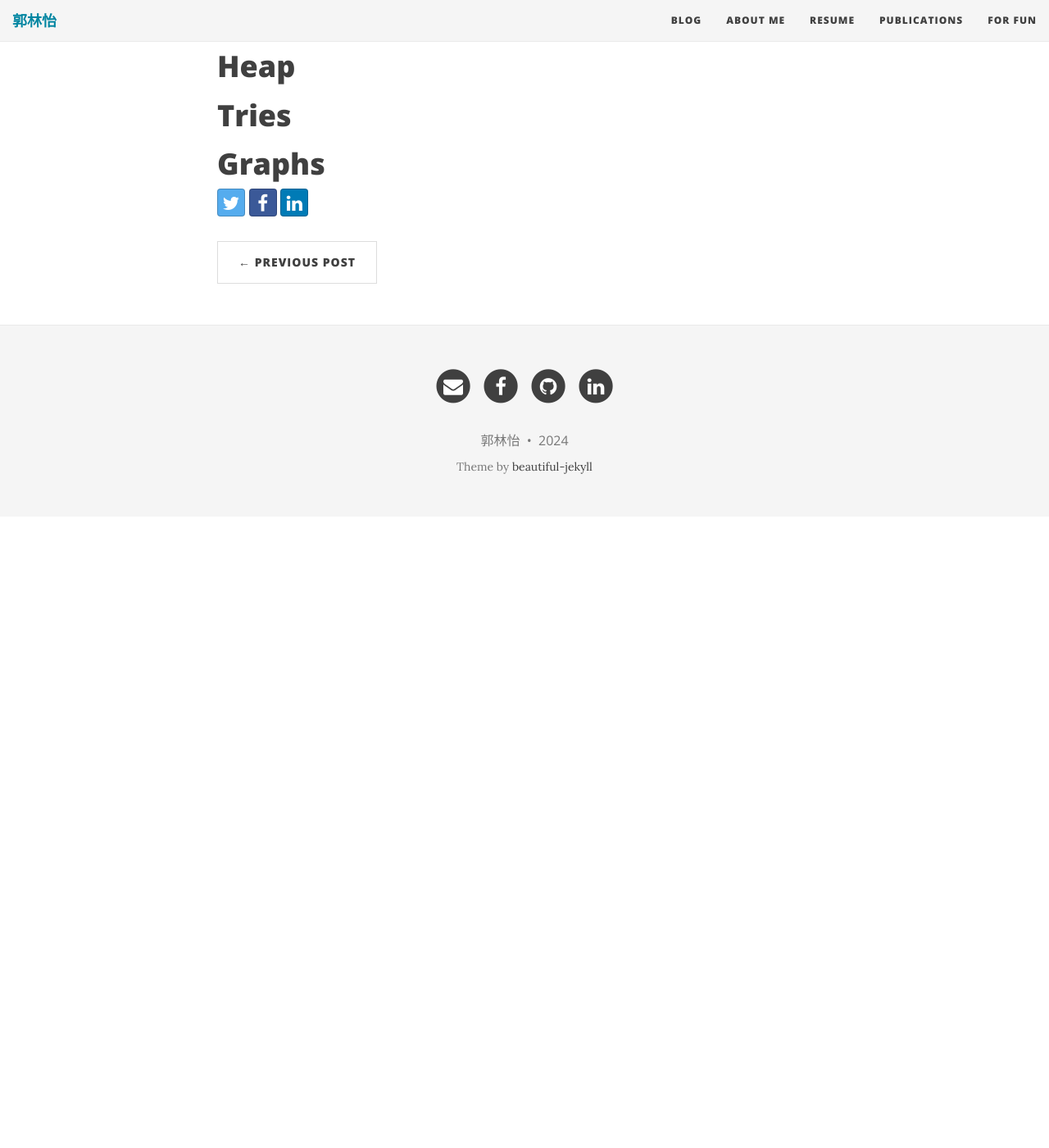
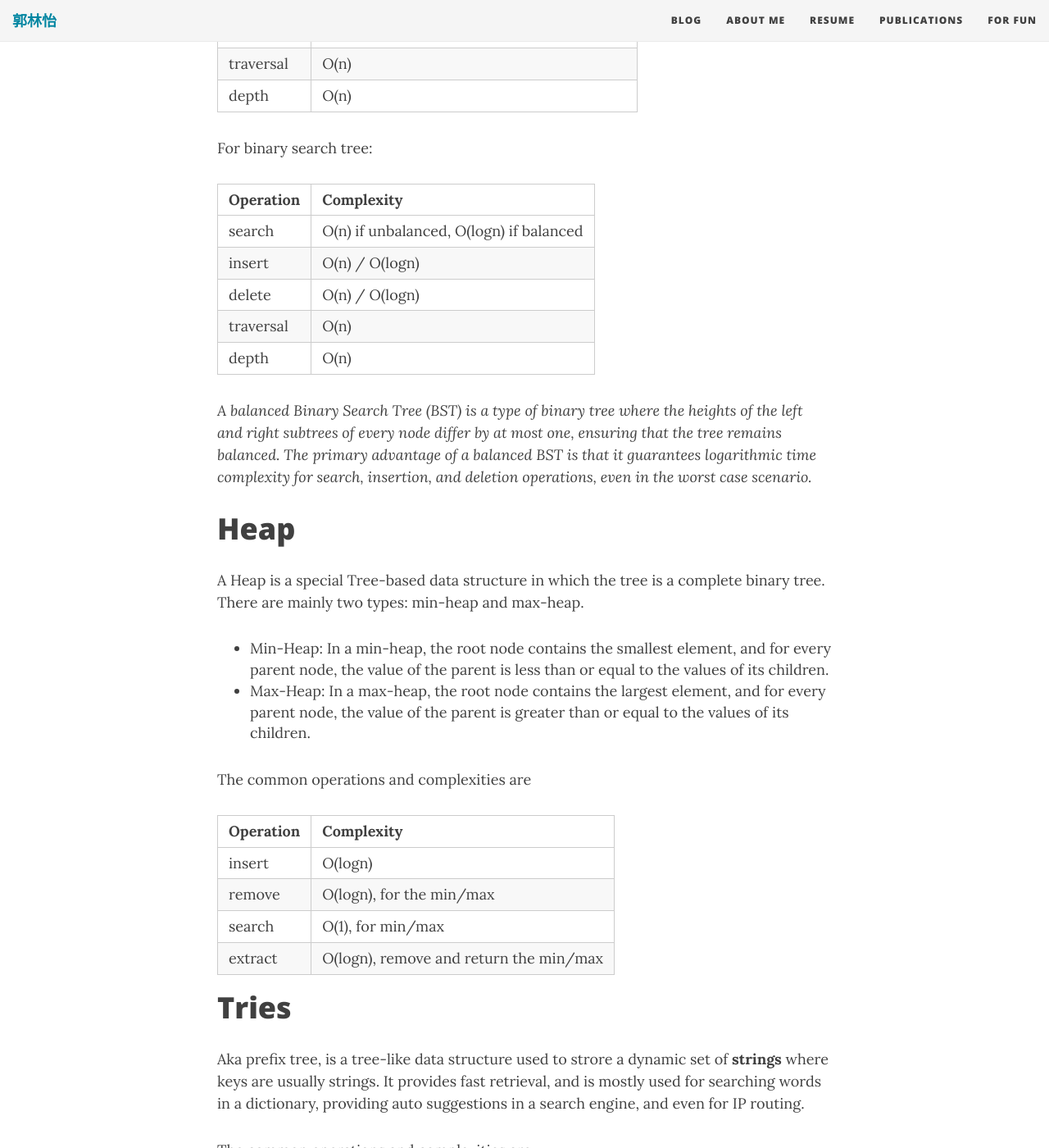
Before and after one commit to LinyiGuo96/LinyiGuo96.github.io, a Jekyll site: the page built from _posts/2024-04-29-Data-Structures.md, in a window 1280 px wide and 1400 px high, scrolled down 3814 px. Shown: the whole window at 82% size. Built offline with Jekyll 4.4.1, drawn with Linux system fonts in a browser that asks for light colours; nearby versions of some CDN libraries; before the commit the page ends 4444 px from its top, so only the background shows below that; some of the changed text lies outside the part shown.

Commit message:
Update 2024-04-29-Data-Structures.md

```diff
--- a/_posts/2024-04-29-Data-Structures.md
+++ b/_posts/2024-04-29-Data-Structures.md
@@ -94,16 +94,74 @@ Tree is a non-linear and a hierarchical data structure, it's a collection of nod
 
 Trees are extensively used in Artificial Intelligence and complex algorithms to provide an efficient storage mechanism for problem-solving.
 
+For binary tree:
+
 |Operation |Complexity |
 | :------ | :------ |
-| traversal | |
-| search | |
-| insert | |
-| delete | |
+| search | O(n)|
+| insert | O(1) if parent root is known, O(n) if unknown|
+| delete | O(1) / O(n) |
+| traversal | O(n) |
+| depth | O(n) |
+
+
+For binary search tree:
+
+|Operation |Complexity |
+| :------ | :------ |
+| search | O(n) if unbalanced, O(logn) if balanced |
+| insert | O(n) / O(logn)|
+| delete | O(n) / O(logn) |
+| traversal | O(n) |
+| depth | O(n) |
+
+_A balanced Binary Search Tree (BST) is a type of binary tree where the heights of the left and right subtrees of every node differ by at most one, ensuring that the tree remains balanced. The primary advantage of a balanced BST is that it guarantees logarithmic time complexity for search, insertion, and deletion operations, even in the worst case scenario._
 
 
 # Heap
 
+A Heap is a special Tree-based data structure in which the tree is a complete binary tree. There are mainly two types: min-heap and max-heap.
+
+- Min-Heap: In a min-heap, the root node contains the smallest element, and for every parent node, the value of the parent is less than or equal to the values of its children.
+- Max-Heap: In a max-heap, the root node contains the largest element, and for every parent node, the value of the parent is greater than or equal to the values of its children.
+
+The common operations and complexities are
+
+|Operation |Complexity |
+| :------ | :------ |
+| insert | O(logn)|
+| remove | O(logn), for the min/max |
+| search | O(1), for min/max|
+| extract | O(logn), remove and return the min/max |
+
 # Tries
 
+Aka prefix tree, is a tree-like data structure used to strore a dynamic set of **strings** where keys are usually strings. It provides fast retrieval, and is mostly used for searching words in a dictionary, providing auto suggestions in a search engine, and even for IP routing.
+
+The common operations and complexities are
+
+|Operation |Complexity |
+| :------ | :------ |
+| insert | O(m), m is the length of insterted string|
+| remove | O(m) |
+| search | O(m) |
+| Prefix search | O(p+k), where p is prefix, k is the number of strings |
+
+
 # Graphs
+
+A graph is a set of nodes that are connected to each other in the form of a network. Based on this definition, all tree structures we talked about above, they are all graphs but we usually don't say that. In graphs, nodes are also called vertices, and nodes are connected by edges.
+
+Types of Graphs:
+- Undirected Graph (edges have no direction)
+- Directed Graph
+
+In a programming language, graphs can be represented using two forms:
+- Adjacency Matrix
+- Adjacency List
+
+Common graph traversing algorithms:
+- Breadth First Search
+- Depth First Search
+
+The common operations and complexities really depends on situations.
```
Also changed, not shown: other parts of _posts/2024-04-29-Data-Structures.md (+1 -1 lines).
